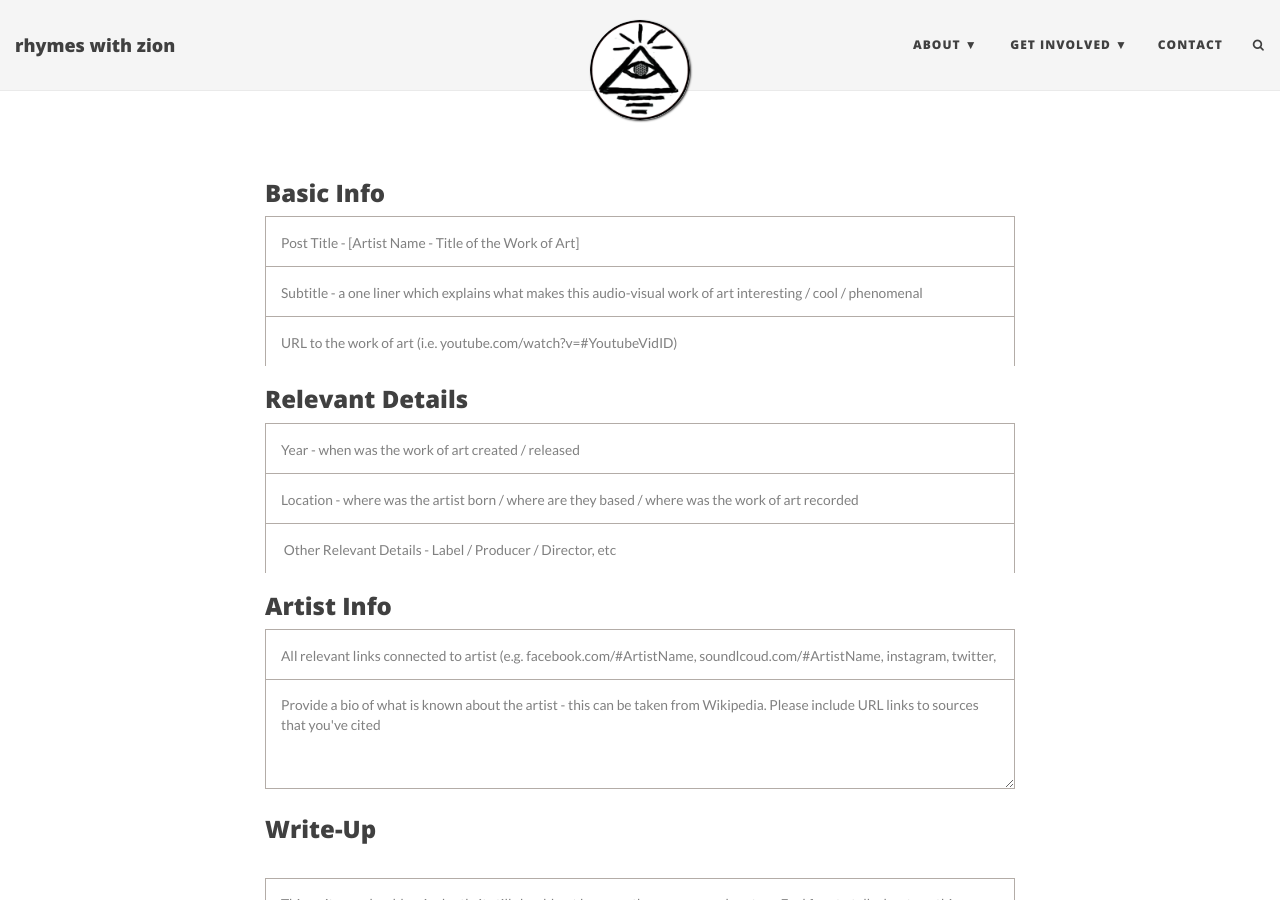
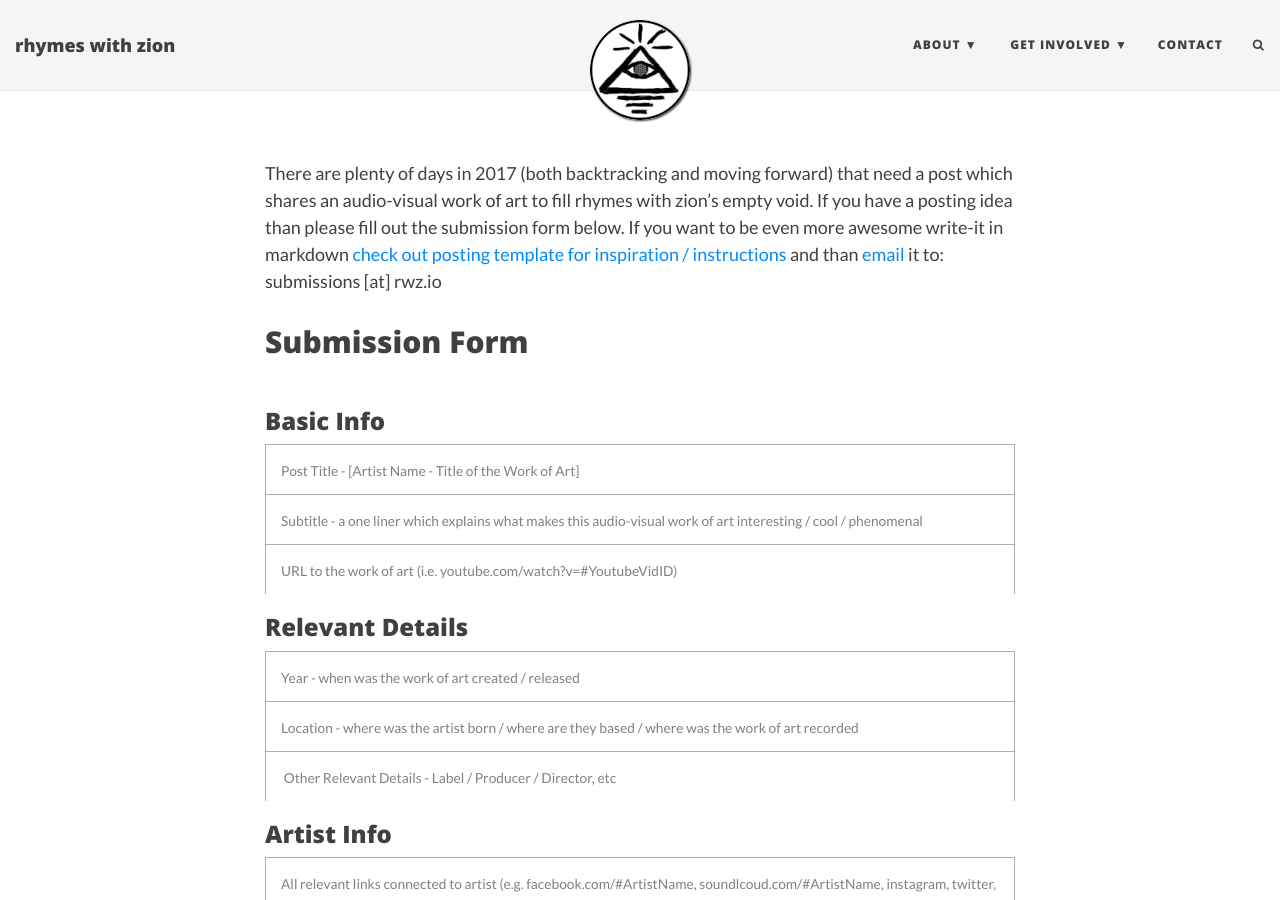
Before and after one commit to rhymeswithzion/rwz-test, a Jekyll site: the page built from submissions.md, in a window 1280 px wide and 900 px high. Built offline with Jekyll 4.4.1, drawn with Linux system fonts in a browser that asks for light colours; some web fonts are replaced; comment, search, counter and statistics services are not loaded; some of the changed text lies outside the part shown.

Commit message:
Update submissions.md

```diff
--- a/submissions.md
+++ b/submissions.md
@@ -4,7 +4,10 @@
 css: "/css/contact.css"
 ---
 
+There are plenty of days in 2017 (both backtracking and moving forward) that need a post which shares an audio-visual work of art to fill rhymes with zion's empty void. If you have a posting idea than please fill out the submission form below. If you want to be even more awesome write-it in markdown [check out posting template for inspiration / instructions](https://github.com/rhymeswithzion/rhymeswithzion.github.io#posting-template) and than [email](mailto:submissions@rwz.io) it to: submissions [at] rwz.io
 
+
+## Submission Form
 <form id="form" class="topBefore" action="https://formspree.io/submissions@rwz.io"
       method="POST">
   <h3>Basic Info</h3>
@@ -45,3 +48,5 @@
   <input id="submit" type="submit" value="submit your feedback">
 
 </form>
+
+Thank you for your submission. If you are having any difficulties submitting content or do not like the submission form, please give us some [feedback](http://www.rwz.io/feedback/) so we can improve it or [contact us](http://www.rwz.io/contact/) directly.
```
